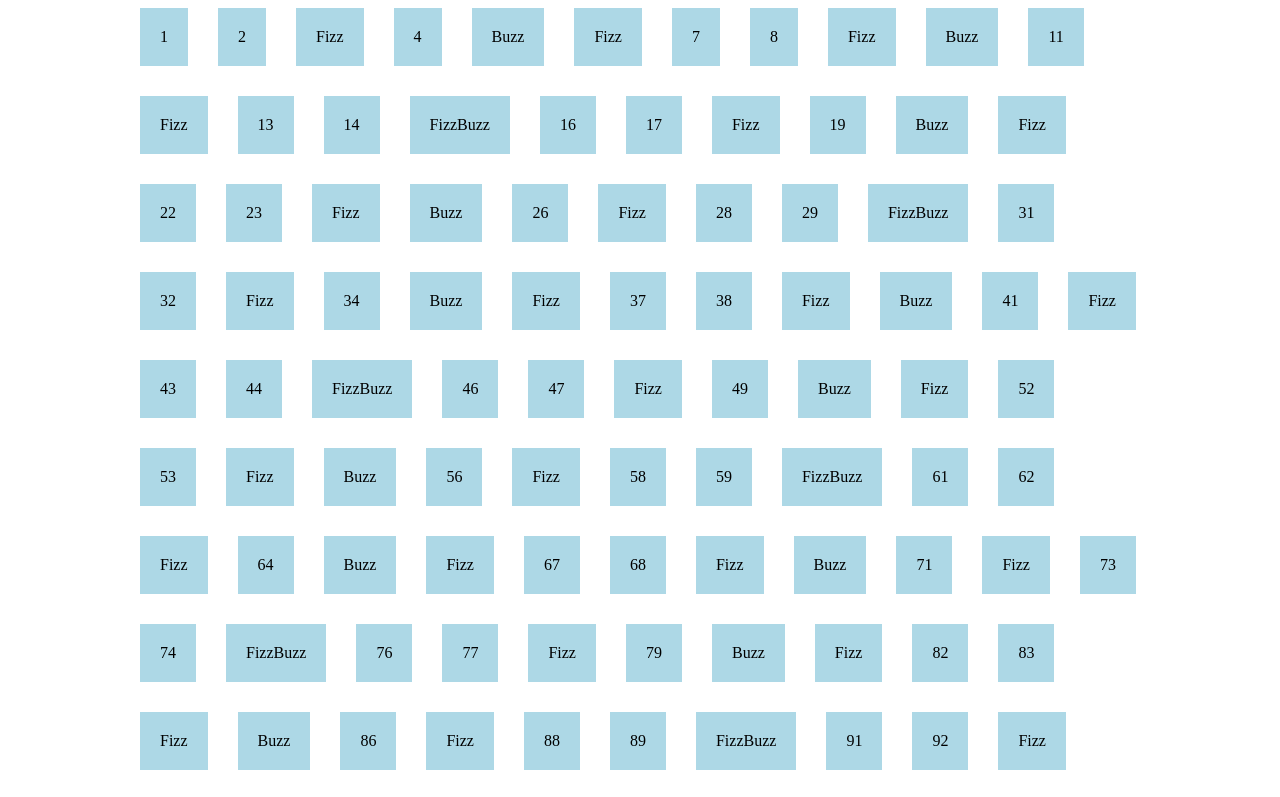
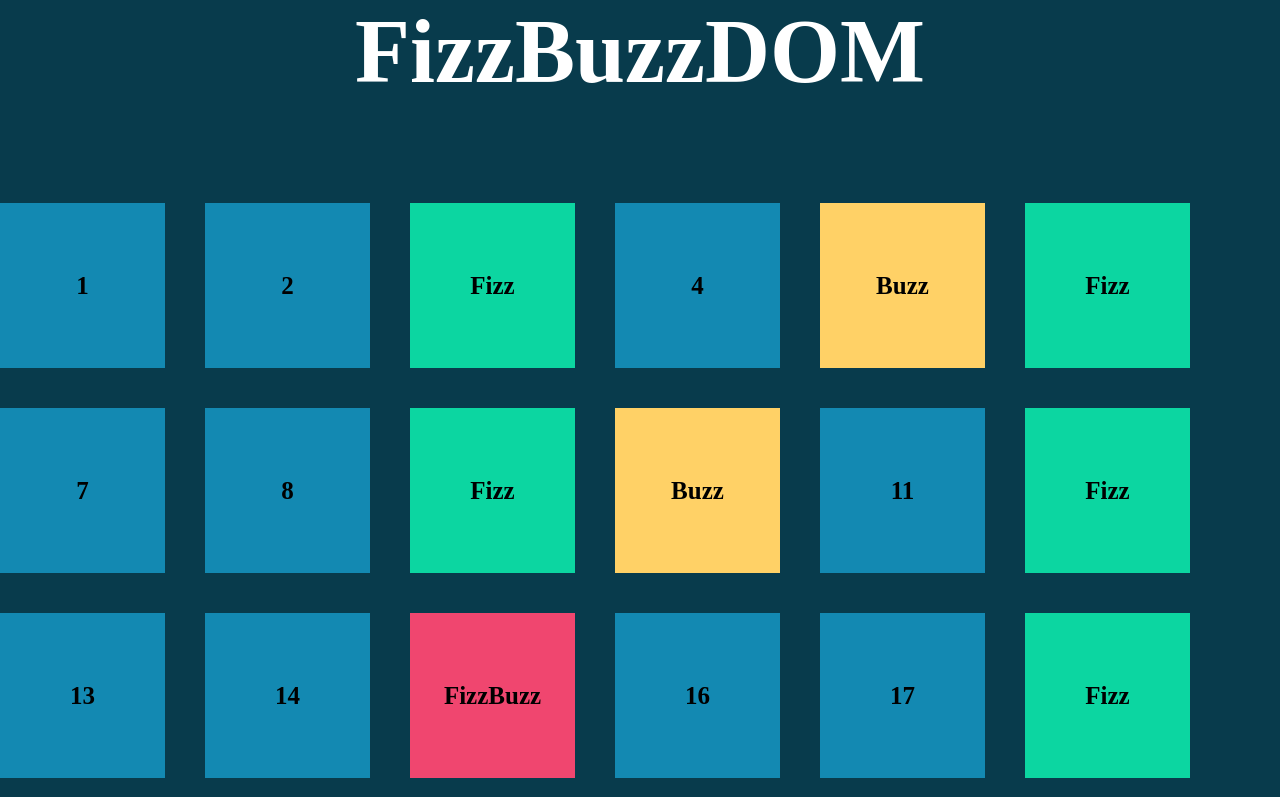
Before and after one commit to simoneditaranto/js-fizzbuzz, a plain HTML site: page index.html in a window 1280 px wide. Shown: the top 797 px of the page. Drawn offline with Linux system fonts and the light colour scheme.

Commit message:
bonus 2 completato

```diff
--- a/css/style.css
+++ b/css/style.css
@@ -1,18 +1,61 @@
+*{
+    padding: 0;
+    margin: 0;
+    box-sizing: border-box;
+}
+
+body{
+    background-color: #083B4C;
+}
+
+h1{
+    text-align: center;
+
+    margin-bottom: 100px;
+
+    font-size: 90px;
+
+    color: white;
+}
+
 #container{
     display: flex;
     flex-wrap: wrap;
-    gap: 30px;
+
+    gap: 40px;
 
     margin: auto;
 
-    max-width: 1000px;
+    max-width: 1400px;
 }
 
 
 .square{
-    /* width: 100px;
-    height: 100px; */
-    padding: 20px;
+    display: flex;
+    justify-content: center;
+    align-items: center;
+
+    width: 165px;
+    height: 165px;
+
+    font-size: 25px;
+    font-weight: bold;
 
     background-color: lightblue;
 }
+
+.square.base-number{
+    background-color: #1389B2;
+}
+
+.square.fizz{
+    background-color: #0CD6A1;
+}
+
+.square.buzz{
+    background-color: #FFD166;
+}
+
+.square.fizz-buzz{
+    background-color: #F0466F;
+}
--- a/index.html
+++ b/index.html
@@ -12,6 +12,8 @@
 
     <body>
 
+        <h1>FizzBuzzDOM</h1>
+
         <div id="container">
 
         </div>
--- a/js/script.js
+++ b/js/script.js
@@ -14,21 +14,31 @@ for(let i = 1; i <= 100; i++) {
     newElement.className = "square";
 
     if(i % 3 == 0 && i % 5 == 0) {
+
         // se "i" è divisibile sia per 3 che per 5
         console.log("FizzBuzz");
         newElement.innerHTML = "FizzBuzz";
+        newElement.className += " fizz-buzz";
+
     } else if(i % 3 == 0){
+
         // se "i" è divisibile solo per 3
         console.log("Fizz");
         newElement.innerHTML = "Fizz";
+        newElement.className += " fizz";
+
     } else if(i % 5 == 0){
+
         // se "i" è divisibile solo per 5
         console.log("Buzz");
         newElement.innerHTML = "Buzz";
+        newElement.className += " buzz";
+
     } else {
         // se "i" non è divisibile ne per 3 ne per 5
         console.log(i);
         newElement.innerHTML = i;
+        newElement.className += " base-number";
     }
 
     containerElement.append(newElement);
```
